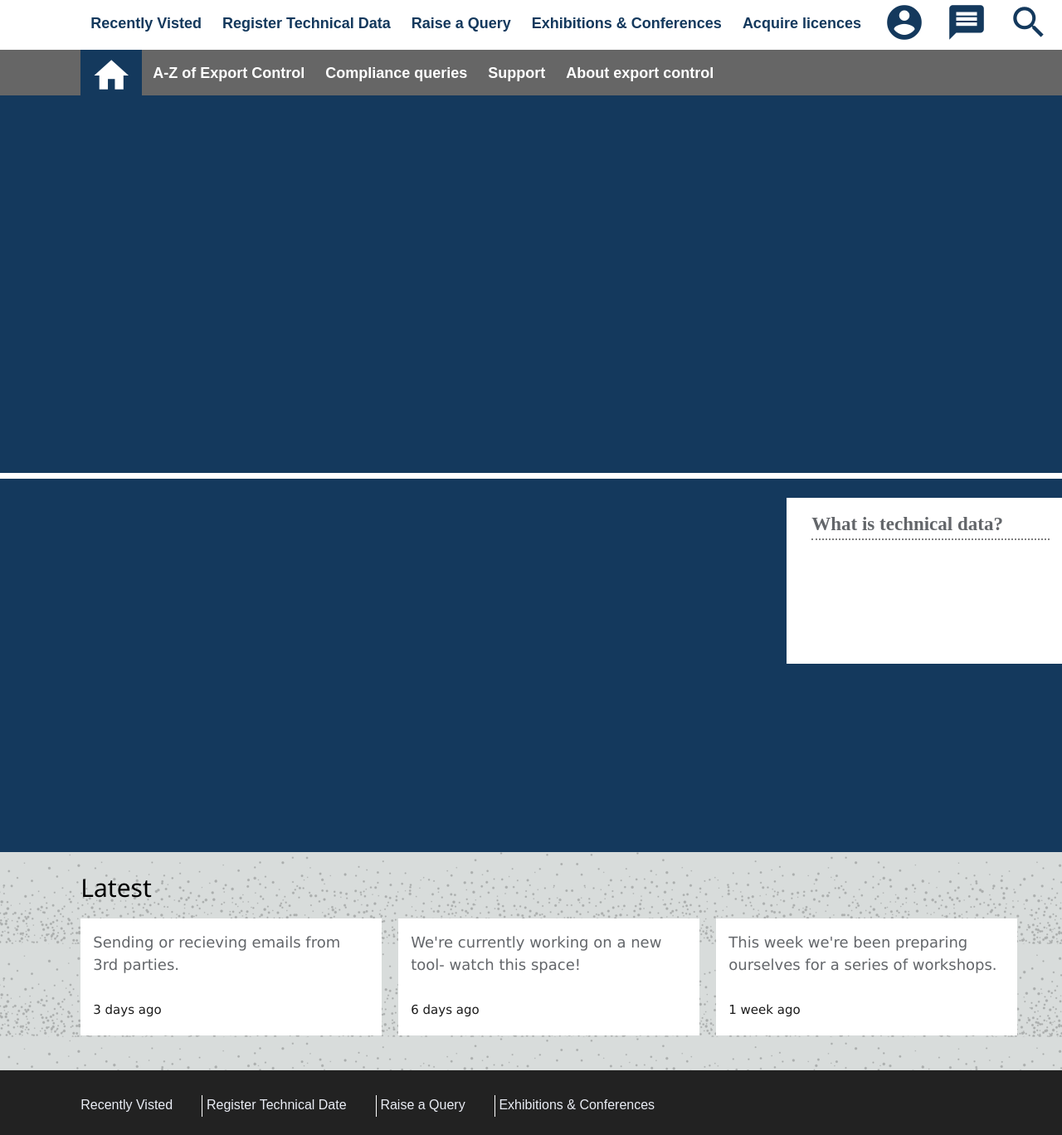
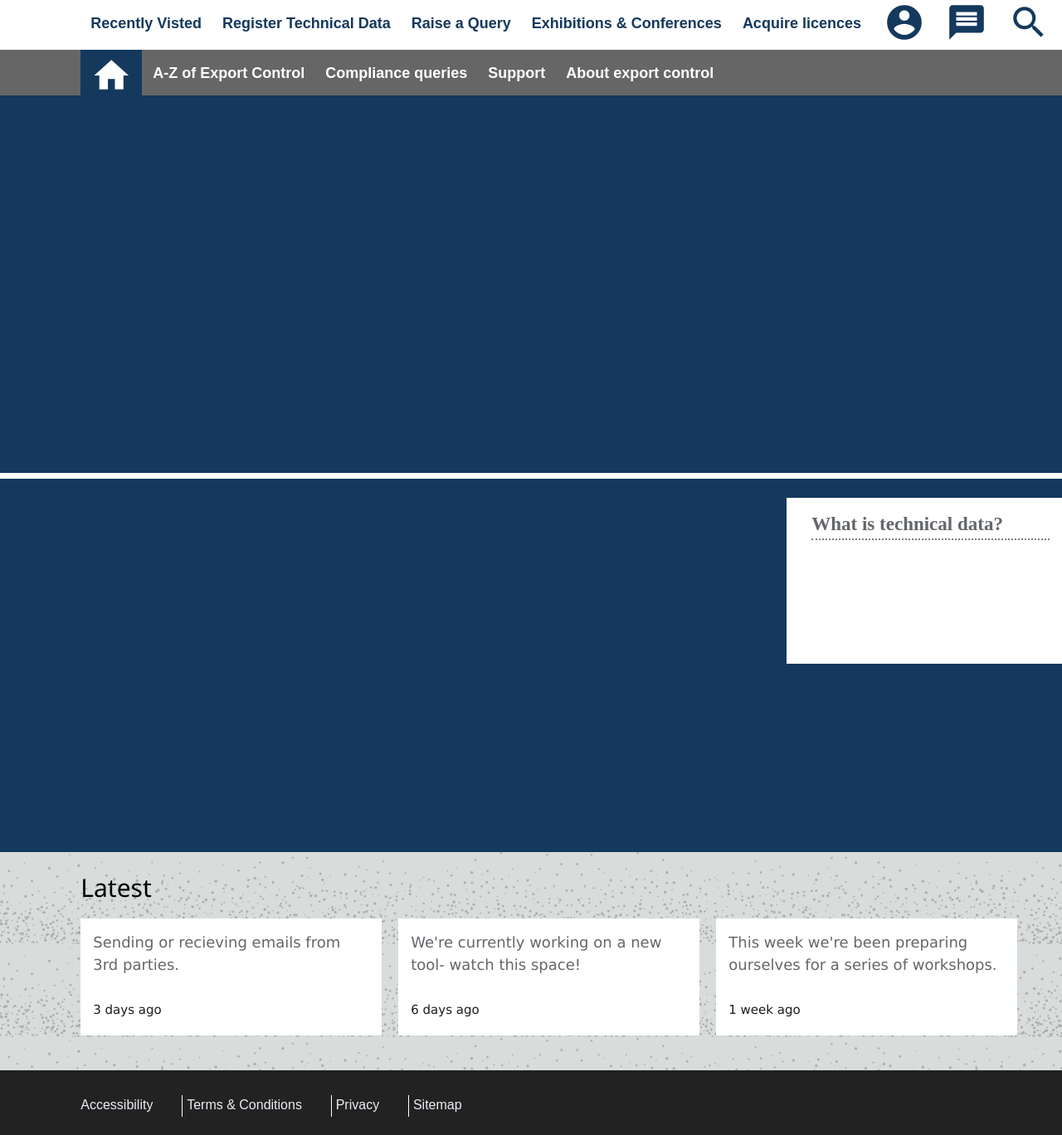
Before and after one commit to Rich-A/PortalPoC, a Jekyll site: the page built from step1.markdown, in a window 1280 px wide. Shown: the whole page at 83% size. Built offline with Jekyll 4.4.1, drawn with Linux system fonts in a browser that asks for light colours; nearby versions of some CDN libraries.

Commit message:
Update footer.html

```diff
--- a/_includes/footer.html
+++ b/_includes/footer.html
@@ -31,10 +31,10 @@
         <div id="link_container">
 
 			<ul class= "links">
-					<li class="fbutton ftext"><a href ="Recently_Visted">Recently Visted</a></li>
-					<li class="fbutton ftext"><a href ="Register_Technical_Date">Register Technical Date</a></li>
-					<li class="fbutton ftext"><a href ="Raise_a_Query">Raise a Query</a></li>
-					<li class="fbutton ftext last"><a href= "Exhibitions">Exhibitions & Conferences</a></li>
+					<li class="fbutton ftext"><a href ="Recently_Visted">Accessibility</a></li>
+					<li class="fbutton ftext"><a href ="Register_Technical_Date">Terms & Conditions</a></li>
+					<li class="fbutton ftext"><a href ="Raise_a_Query">Privacy</a></li>
+					<li class="fbutton ftext last"><a href= "Exhibitions">Sitemap</a></li>
 
 				</ul>
             </div>
```
